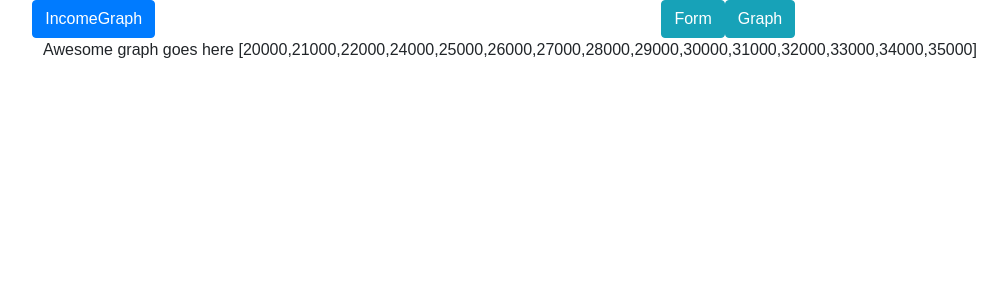
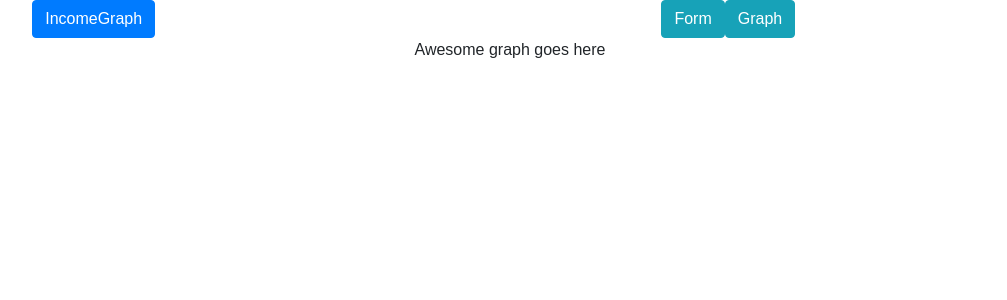
Before and after one commit to tgreenhalgh/incomeGraph, a React (Create React App) app: page /graph in a window 1280 px wide. Shown: the top 300 px of the page, without its empty margins (130-1137 px from the left). Built offline with nearby package versions, Linux system fonts and the light colour scheme.

Commit message:
updates graph.js for testing

```diff
--- a/src/App.js
+++ b/src/App.js
@@ -35,7 +35,7 @@ class App extends Component {
             <Graph
               {...props}
               handleUpdate={this.updateData}
-              data={JSON.stringify(this.state.data)}
+              data={this.state.data}
             />
           )}
         />
--- a/src/components/Graph.js
+++ b/src/components/Graph.js
@@ -1,7 +1,9 @@
 import React from 'react';
 
-const Graph = props => (
-  <React.Fragment>Awesome graph goes here {props.data}</React.Fragment>
-);
+const Graph = props => {
+  console.log('data', props.data);
+  //props.data is data for the graph
+  return <React.Fragment>Awesome graph goes here</React.Fragment>;
+};
 
 export default Graph;
```
Also changed, not shown: src/components/InputForm.js (+7 -7 lines).
